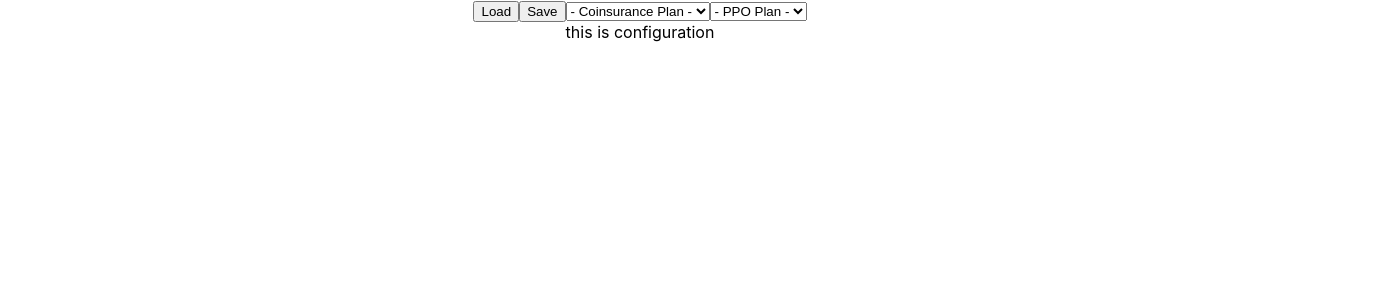
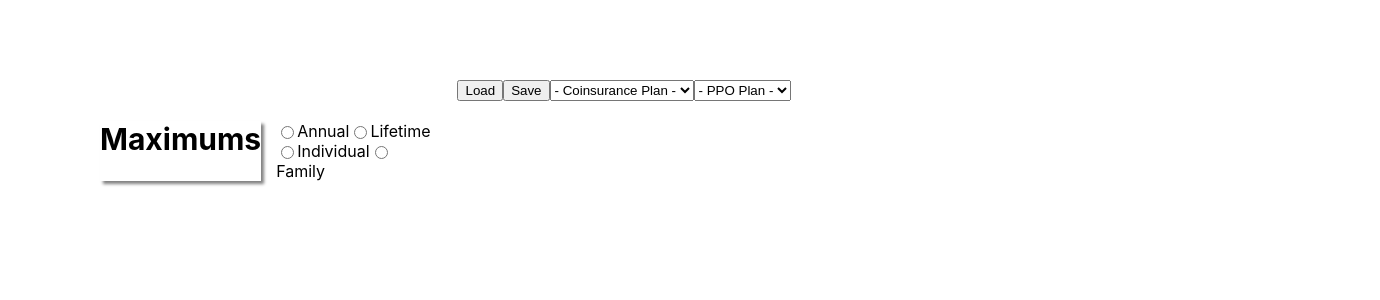
Before and after one commit to IsaiahHarris/exerciseforhealth, a React (Create React App) app: page / in a window 1280 px wide. Both pictures are taken after a click on the button "Load". Shown: the top 300 px of the page, 1380 px wide, since content can reach past the window. Built offline with nearby package versions, Linux system fonts and the light colour scheme.

Commit message:
save configuration api

```diff
--- a/src/App.js
+++ b/src/App.js
@@ -1,7 +1,8 @@
 import "./App.scss";
 import Button from "./Button/Button.js";
 import React, { useState } from "react";
-import { loadDataAPI } from "./mockbackend";
+import { loadDataAPI, saveConfigurationAPI } from "./mockbackend";
+import ConfigurationContainer from "./ConfigurationContainer/ConfigurationContainer";
 function App() {
   const [coinsurance, setCoinsurance] = useState();
   const [PPOPlan, setPPOPlan] = useState();
@@ -11,11 +12,14 @@ function App() {
     console.log(canLoadConfiguration);
     setConfigurationEnabled(canLoadConfiguration.loadScreen);
   };
+  const saveConfiguration = () => {
+    saveConfigurationAPI();
+  };
   return (
     <div className="App">
       <div className="header-container">
         <Button text="Load" click={loadData} />
-        <Button text="Save" />
+        <Button text="Save" click={saveConfiguration} />
         <select
           type="radio"
           value={coinsurance}
@@ -42,9 +46,7 @@ function App() {
           <option value="uhc">UHC</option>
         </select>
       </div>
-      {configurationEnabled && (
-        <div className="configuration-container">this is configuration</div>
-      )}
+      {configurationEnabled && <ConfigurationContainer />}
     </div>
   );
 }
--- a/src/App.scss
+++ b/src/App.scss
@@ -1,38 +1,10 @@
-.App {
-  text-align: center;
+.App, #root, html, body {
+  width: 100%;
+  padding: 20px;
 }
 
-.App-logo {
-  height: 40vmin;
-  pointer-events: none;
+.header-container {
+  display: flex;
+  justify-content: center;
+  width: 85%;
 }
-
-@media (prefers-reduced-motion: no-preference) {
-  .App-logo {
-    animation: App-logo-spin infinite 20s linear;
-  }
-}
-
-.App-header {
-  background-color: #282c34;
-  min-height: 100vh;
-  display: flex;
-  flex-direction: column;
-  align-items: center;
-  justify-content: center;
-  font-size: calc(10px + 2vmin);
-  color: white;
-}
-
-.App-link {
-  color: #61dafb;
-}
-
-@keyframes App-logo-spin {
-  from {
-    transform: rotate(0deg);
-  }
-  to {
-    transform: rotate(360deg);
-  }
-}
--- /dev/null
+++ b/src/ConfigurationContainer/ConfigurationContainer.js
@@ -0,0 +1,23 @@
+import React, { useState } from "react";
+import "./ConfigurationContainer.scss";
+import { saveConfigurationAPI } from "../mockbackend";
+const ConfigurationContainer = () => {
+  const [maximumType, setMaximumType] = useState("");
+
+  const saveConfiguration = () => {
+    saveConfigurationAPI();
+  };
+  return (
+    <div className="configuration-container">
+      <div className="title">Maximums</div>
+      <div className="choices-container" onChange={setMaximumType}>
+        <input type="radio" value="Annual" name="maximumType" /> Annual
+        <input type="radio" value="Lifetime" name="maximumType" /> Lifetime
+        <input type="radio" value="Individual" name="maximumType" /> Individual
+        <input type="radio" value="Family" name="maximumType" /> Family
+      </div>
+    </div>
+  );
+};
+
+export default ConfigurationContainer;
--- /dev/null
+++ b/src/ConfigurationContainer/ConfigurationContainer.scss
@@ -0,0 +1,17 @@
+.configuration-container {
+    display: flex;
+    width: 980px;
+    max-width: 85%;
+    padding: 20px;
+    .title {
+        font-size: 30px;
+        font-weight: bold;
+        box-shadow: 3px 3px 3px grey;
+    }
+    .choices-container  {
+        width: 160px;
+        display: flex;
+        flex-wrap: wrap;
+        margin-left: 15px
+    }
+}
--- a/src/mockbackend.js
+++ b/src/mockbackend.js
@@ -3,3 +3,8 @@ export const loadDataAPI = () => {
     loadScreen: true,
   };
 };
+
+export const saveConfigurationAPI = (data) => {
+  console.log("saving data", data);
+  return "success";
+};
```
